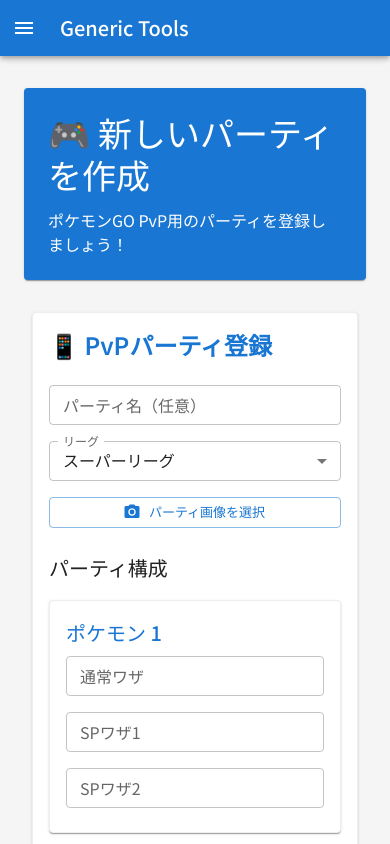
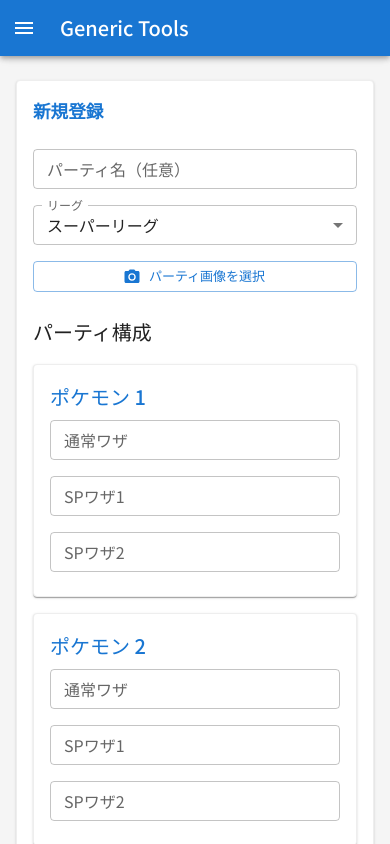
Before and after one commit to kachoriso/generic-tool, a React (Vite) app: page /parties/new in a window 390 px wide. Shown: the top 844 px of the page. Built offline with nearby package versions, Linux system fonts and the light colour scheme.

Commit message:
Improve mobile UI: reduce title size and remove description text

```diff
--- a/src/components/PvpPartyRegistration.tsx
+++ b/src/components/PvpPartyRegistration.tsx
@@ -776,8 +776,16 @@
   return (
     <Box sx={{ p: { xs: 1, sm: 2 }, maxWidth: 800, mx: 'auto' }}>
       <Paper elevation={1} sx={{ p: { xs: 2, sm: 3 }, border: '1px solid', borderColor: 'grey.200' }}>
-        <Typography variant="h5" gutterBottom color="primary" sx={{ fontWeight: 600 }}>
-          📱 {party ? 'PvPパーティ編集' : 'PvPパーティ登録'}
+        <Typography
+          variant="h6"
+          gutterBottom
+          color="primary"
+          sx={{
+            fontWeight: 600,
+            fontSize: { xs: '1.1rem', sm: '1.25rem' }
+          }}
+        >
+          {party ? '編集' : '新規登録'}
         </Typography>
 
         <Box component="form" onSubmit={handleSubmit} sx={{ mt: 3 }}>
--- a/src/components/PvpPartyRegistrationWithApi.tsx
+++ b/src/components/PvpPartyRegistrationWithApi.tsx
@@ -155,20 +155,7 @@
   }
 
   return (
-    <Box sx={{ maxWidth: 800, margin: '0 auto', padding: 3 }}>
-      {/* ページヘッダー */}
-      <Paper sx={{ p: 3, mb: 3, bgcolor: 'primary.main', color: 'white' }}>
-        <Typography variant="h4" component="h1" gutterBottom>
-          {partyId ? '📝 パーティ編集' : '🎮 新しいパーティを作成'}
-        </Typography>
-        <Typography variant="body1">
-          {partyId
-            ? 'パーティの情報を編集できます。変更後は保存ボタンを押してください。'
-            : 'ポケモンGO PvP用のパーティを登録しましょう！'
-          }
-        </Typography>
-      </Paper>
-
+    <Box sx={{ maxWidth: 800, margin: '0 auto', padding: { xs: 1, sm: 3 } }}>
       {/* エラー表示 */}
       {(loadError || saveError) && (
         <Alert severity="error" sx={{ mb: 3 }}>
```
